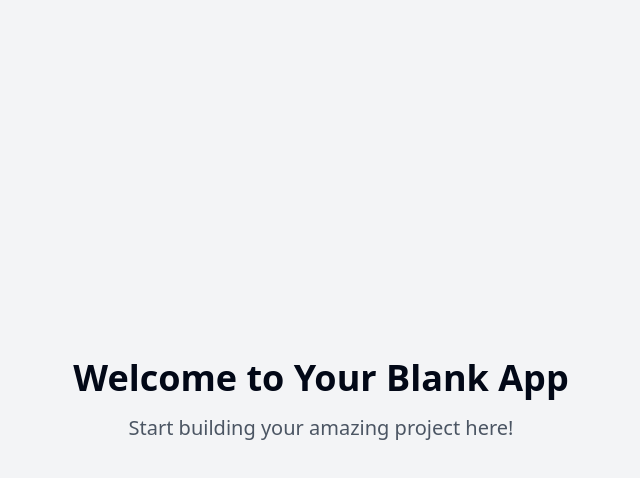
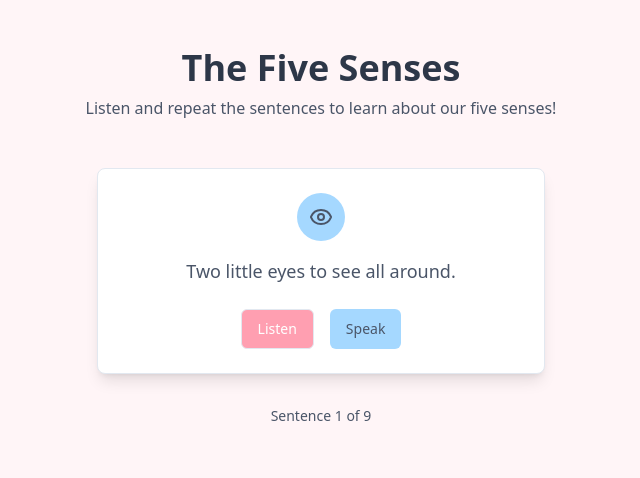
Before and after one commit to uaedoom/senses-sound-sentences, a React (Vite) app: page / in a window 1280 px wide. Shown: the top 478 px of the page, without its empty margins (319-959 px from the left). Built offline with nearby package versions, Linux system fonts and the light colour scheme.

Commit message:
Add five senses learning activity
This commit adds a children's website for learning English, featuring a listen-and-repeat activity with voice recognition focused on the five senses.  The activity includes a set of sentences related to sight, hearing, smell, touch, and taste.

```diff
--- a/package.json
+++ b/package.json
@@ -45,6 +45,7 @@
     "cmdk": "^1.0.0",
     "date-fns": "^3.6.0",
     "embla-carousel-react": "^8.3.0",
+    "framer-motion": "^12.4.2",
     "input-otp": "^1.2.4",
     "lucide-react": "^0.462.0",
     "next-themes": "^0.3.0",
--- /dev/null
+++ b/src/components/SentenceCard.tsx
@@ -0,0 +1,78 @@
+
+import { useState } from "react";
+import { Button } from "@/components/ui/button";
+import { Card } from "@/components/ui/card";
+import { motion } from "framer-motion";
+import { Eye, Ear, Music, Hand, Apple } from "lucide-react";
+import { useToast } from "@/hooks/use-toast";
+
+interface SentenceCardProps {
+  text: string;
+  category: string;
+  onListen: () => void;
+  onSpeak: () => void;
+  isListening: boolean;
+}
+
+const iconMap = {
+  sight: Eye,
+  hearing: Ear,
+  smell: Music,
+  touch: Hand,
+  taste: Apple,
+};
+
+export const SentenceCard = ({
+  text,
+  category,
+  onListen,
+  onSpeak,
+  isListening,
+}: SentenceCardProps) => {
+  const [isPlaying, setIsPlaying] = useState(false);
+  const { toast } = useToast();
+  const Icon = iconMap[category as keyof typeof iconMap];
+
+  const handleListenClick = () => {
+    setIsPlaying(true);
+    onListen();
+    setTimeout(() => setIsPlaying(false), 2000);
+  };
+
+  return (
+    <motion.div
+      initial={{ opacity: 0, y: 20 }}
+      animate={{ opacity: 1, y: 0 }}
+      transition={{ duration: 0.5 }}
+      className="w-full max-w-md mx-auto"
+    >
+      <Card className="p-6 bg-white shadow-lg hover:shadow-xl transition-shadow duration-300">
+        <div className="flex items-center justify-center mb-4">
+          <div className="p-3 rounded-full bg-lesson-secondary">
+            <Icon className="w-6 h-6 text-lesson-text" />
+          </div>
+        </div>
+        <p className="text-center text-lg font-medium mb-6 text-lesson-text">
+          {text}
+        </p>
+        <div className="flex justify-center space-x-4">
+          <Button
+            onClick={handleListenClick}
+            disabled={isPlaying}
+            variant="outline"
+            className="bg-lesson-primary hover:bg-lesson-primary/90 text-white"
+          >
+            {isPlaying ? "Playing..." : "Listen"}
+          </Button>
+          <Button
+            onClick={onSpeak}
+            disabled={isListening}
+            className="bg-lesson-secondary hover:bg-lesson-secondary/90 text-lesson-text"
+          >
+            {isListening ? "Listening..." : "Speak"}
+          </Button>
+        </div>
+      </Card>
+    </motion.div>
+  );
+};
--- /dev/null
+++ b/src/data/sentences.ts
@@ -0,0 +1,20 @@
+
+export interface Sentence {
+  id: number;
+  text: string;
+  category: "sight" | "hearing" | "smell" | "touch" | "taste";
+  icon: string;
+}
+
+export const sentences: Sentence[] = [
+  { id: 1, text: "Two little eyes to see all around.", category: "sight", icon: "eye" },
+  { id: 2, text: "Two little ears to hear each sound.", category: "hearing", icon: "ear" },
+  { id: 3, text: "One little nose to smell what's sweet.", category: "smell", icon: "flower" },
+  { id: 4, text: "One little mouth that likes to eat.", category: "taste", icon: "utensils" },
+  { id: 5, text: "I can see the tall trees.", category: "sight", icon: "tree" },
+  { id: 6, text: "I can hear the birds chirping.", category: "hearing", icon: "music" },
+  { id: 7, text: "I can smell the flowers.", category: "smell", icon: "flower" },
+  { id: 8, text: "I can touch the rough bark of the tree.", category: "touch", icon: "hand" },
+  { id: 9, text: "I can taste the sweet apple.", category: "taste", icon: "apple" },
+  // ... add all other sentences with appropriate categories and icons
+];
--- a/src/pages/Index.tsx
+++ b/src/pages/Index.tsx
@@ -1,12 +1,111 @@
-// Update this page (the content is just a fallback if you fail to update the page)
+
+import { useState, useEffect } from "react";
+import { SentenceCard } from "@/components/SentenceCard";
+import { sentences } from "@/data/sentences";
+import { motion } from "framer-motion";
+import { useToast } from "@/hooks/use-toast";
 
 const Index = () => {
+  const [currentSentenceIndex, setCurrentSentenceIndex] = useState(0);
+  const [isListening, setIsListening] = useState(false);
+  const { toast } = useToast();
+  const [recognition, setRecognition] = useState<SpeechRecognition | null>(null);
+
+  useEffect(() => {
+    if ("SpeechRecognition" in window || "webkitSpeechRecognition" in window) {
+      const SpeechRecognition = window.SpeechRecognition || window.webkitSpeechRecognition;
+      const recognitionInstance = new SpeechRecognition();
+      recognitionInstance.continuous = false;
+      recognitionInstance.interimResults = false;
+      recognitionInstance.lang = "en-US";
+
+      recognitionInstance.onresult = (event) => {
+        const transcript = event.results[0][0].transcript.toLowerCase();
+        const currentSentence = sentences[currentSentenceIndex].text.toLowerCase();
+
+        if (transcript.includes(currentSentence) || currentSentence.includes(transcript)) {
+          toast({
+            title: "Great job!",
+            description: "Your pronunciation was correct!",
+            duration: 3000,
+          });
+
+          // Move to next sentence after a brief delay
+          setTimeout(() => {
+            if (currentSentenceIndex < sentences.length - 1) {
+              setCurrentSentenceIndex(prev => prev + 1);
+            }
+          }, 1500);
+        } else {
+          toast({
+            title: "Try again",
+            description: "Let's practice this sentence one more time!",
+            duration: 3000,
+          });
+        }
+        setIsListening(false);
+      };
+
+      recognitionInstance.onerror = (event) => {
+        console.error("Speech recognition error:", event.error);
+        setIsListening(false);
+      };
+
+      setRecognition(recognitionInstance);
+    } else {
+      toast({
+        title: "Speech Recognition Not Available",
+        description: "Your browser doesn't support speech recognition.",
+        duration: 5000,
+      });
+    }
+  }, []);
+
+  const handleListen = () => {
+    const utterance = new SpeechSynthesisUtterance(sentences[currentSentenceIndex].text);
+    utterance.rate = 0.9;
+    utterance.pitch = 1;
+    window.speechSynthesis.speak(utterance);
+  };
+
+  const handleSpeak = () => {
+    if (recognition) {
+      setIsListening(true);
+      recognition.start();
+    }
+  };
+
   return (
-    <div className="min-h-screen flex items-center justify-center bg-gray-100">
-      <div className="text-center">
-        <h1 className="text-4xl font-bold mb-4">Welcome to Your Blank App</h1>
-        <p className="text-xl text-gray-600">Start building your amazing project here!</p>
-      </div>
+    <div className="min-h-screen bg-lesson-background py-12 px-4">
+      <motion.div
+        initial={{ opacity: 0, y: -20 }}
+        animate={{ opacity: 1, y: 0 }}
+        transition={{ duration: 0.5 }}
+        className="max-w-4xl mx-auto"
+      >
+        <h1 className="text-4xl font-bold text-center text-lesson-heading mb-2">
+          The Five Senses
+        </h1>
+        <p className="text-center text-lesson-text mb-12">
+          Listen and repeat the sentences to learn about our five senses!
+        </p>
+
+        <div className="space-y-8">
+          <SentenceCard
+            text={sentences[currentSentenceIndex].text}
+            category={sentences[currentSentenceIndex].category}
+            onListen={handleListen}
+            onSpeak={handleSpeak}
+            isListening={isListening}
+          />
+
+          <div className="text-center text-lesson-text">
+            <p className="text-sm">
+              Sentence {currentSentenceIndex + 1} of {sentences.length}
+            </p>
+          </div>
+        </div>
+      </motion.div>
     </div>
   );
 };
--- a/tailwind.config.ts
+++ b/tailwind.config.ts
@@ -1,3 +1,4 @@
+
 import type { Config } from "tailwindcss";
 
 export default {
@@ -12,85 +13,85 @@ export default {
   theme: {
     container: {
       center: true,
-			padding: '2rem',
+      padding: "2rem",
       screens: {
-				'2xl': '1400px'
-			}
+        "2xl": "1400px",
+      },
     },
     extend: {
       colors: {
-				border: 'hsl(var(--border))',
-				input: 'hsl(var(--input))',
-				ring: 'hsl(var(--ring))',
-				background: 'hsl(var(--background))',
-				foreground: 'hsl(var(--foreground))',
+        border: "hsl(var(--border))",
+        input: "hsl(var(--input))",
+        ring: "hsl(var(--ring))",
+        background: "hsl(var(--background))",
+        foreground: "hsl(var(--foreground))",
         primary: {
-					DEFAULT: 'hsl(var(--primary))',
-					foreground: 'hsl(var(--primary-foreground))'
+          DEFAULT: "hsl(var(--primary))",
+          foreground: "hsl(var(--primary-foreground))",
         },
         secondary: {
-					DEFAULT: 'hsl(var(--secondary))',
-					foreground: 'hsl(var(--secondary-foreground))'
+          DEFAULT: "hsl(var(--secondary))",
+          foreground: "hsl(var(--secondary-foreground))",
         },
         destructive: {
-					DEFAULT: 'hsl(var(--destructive))',
-					foreground: 'hsl(var(--destructive-foreground))'
+          DEFAULT: "hsl(var(--destructive))",
+          foreground: "hsl(var(--destructive-foreground))",
         },
         muted: {
-					DEFAULT: 'hsl(var(--muted))',
-					foreground: 'hsl(var(--muted-foreground))'
+          DEFAULT: "hsl(var(--muted))",
+          foreground: "hsl(var(--muted-foreground))",
         },
         accent: {
-					DEFAULT: 'hsl(var(--accent))',
-					foreground: 'hsl(var(--accent-foreground))'
+          DEFAULT: "hsl(var(--accent))",
+          foreground: "hsl(var(--accent-foreground))",
         },
         popover: {
-					DEFAULT: 'hsl(var(--popover))',
-					foreground: 'hsl(var(--popover-foreground))'
+          DEFAULT: "hsl(var(--popover))",
+          foreground: "hsl(var(--popover-foreground))",
         },
         card: {
-					DEFAULT: 'hsl(var(--card))',
-					foreground: 'hsl(var(--card-foreground))'
+          DEFAULT: "hsl(var(--card))",
+          foreground: "hsl(var(--card-foreground))",
         },
-				sidebar: {
-					DEFAULT: 'hsl(var(--sidebar-background))',
-					foreground: 'hsl(var(--sidebar-foreground))',
-					primary: 'hsl(var(--sidebar-primary))',
-					'primary-foreground': 'hsl(var(--sidebar-primary-foreground))',
-					accent: 'hsl(var(--sidebar-accent))',
-					'accent-foreground': 'hsl(var(--sidebar-accent-foreground))',
-					border: 'hsl(var(--sidebar-border))',
-					ring: 'hsl(var(--sidebar-ring))'
-				}
+        lesson: {
+          primary: "#FF9FB1",
+          secondary: "#A5D8FF",
+          accent: "#FFD6A5",
+          background: "#FFF5F7",
+          text: "#4A5568",
+          heading: "#2D3748",
+        },
       },
       borderRadius: {
-				lg: 'var(--radius)',
-				md: 'calc(var(--radius) - 2px)',
-				sm: 'calc(var(--radius) - 4px)'
+        lg: "var(--radius)",
+        md: "calc(var(--radius) - 2px)",
+        sm: "calc(var(--radius) - 4px)",
       },
       keyframes: {
-				'accordion-down': {
-					from: {
-						height: '0'
+        "accordion-down": {
+          from: { height: "0" },
+          to: { height: "var(--radix-accordion-content-height)" },
         },
-					to: {
-						height: 'var(--radix-accordion-content-height)'
-					}
+        "accordion-up": {
+          from: { height: "var(--radix-accordion-content-height)" },
+          to: { height: "0" },
         },
-				'accordion-up': {
-					from: {
-						height: 'var(--radix-accordion-content-height)'
+        float: {
+          "0%, 100%": { transform: "translateY(0)" },
+          "50%": { transform: "translateY(-10px)" },
         },
-					to: {
-						height: '0'
-					}
-				}
+        wiggle: {
+          "0%, 100%": { transform: "rotate(-3deg)" },
+          "50%": { transform: "rotate(3deg)" },
+        },
       },
       animation: {
-				'accordion-down': 'accordion-down 0.2s ease-out',
-				'accordion-up': 'accordion-up 0.2s ease-out'
-			}
-		}
+        "accordion-down": "accordion-down 0.2s ease-out",
+        "accordion-up": "accordion-up 0.2s ease-out",
+        float: "float 6s ease-in-out infinite",
+        wiggle: "wiggle 1s ease-in-out infinite",
+      },
+    },
   },
   plugins: [require("tailwindcss-animate")],
 } satisfies Config;
```
Also changed, not shown: 1 other file (tests, documents, lock files or other folders). Lines whose indentation alone changed are shown as unchanged.
